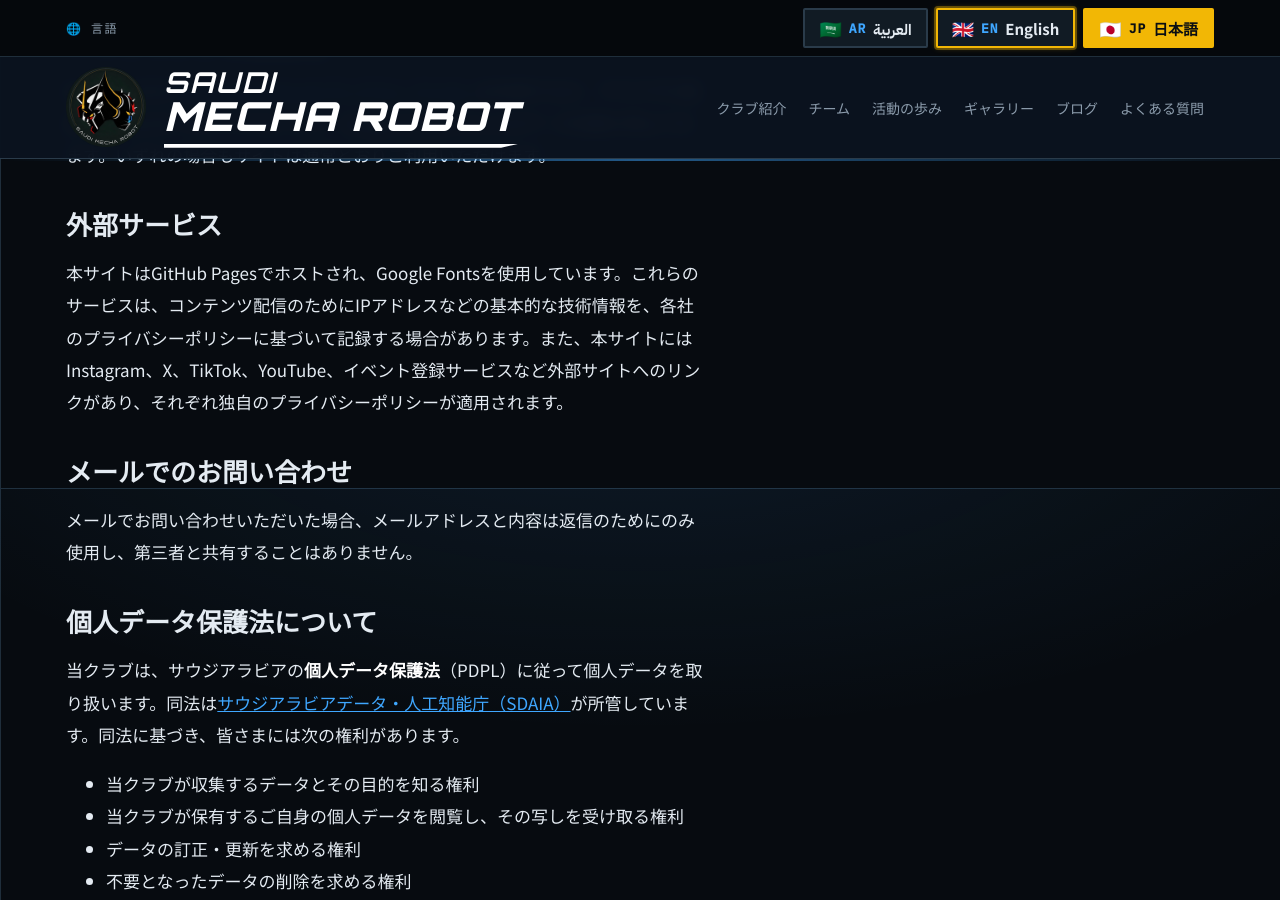
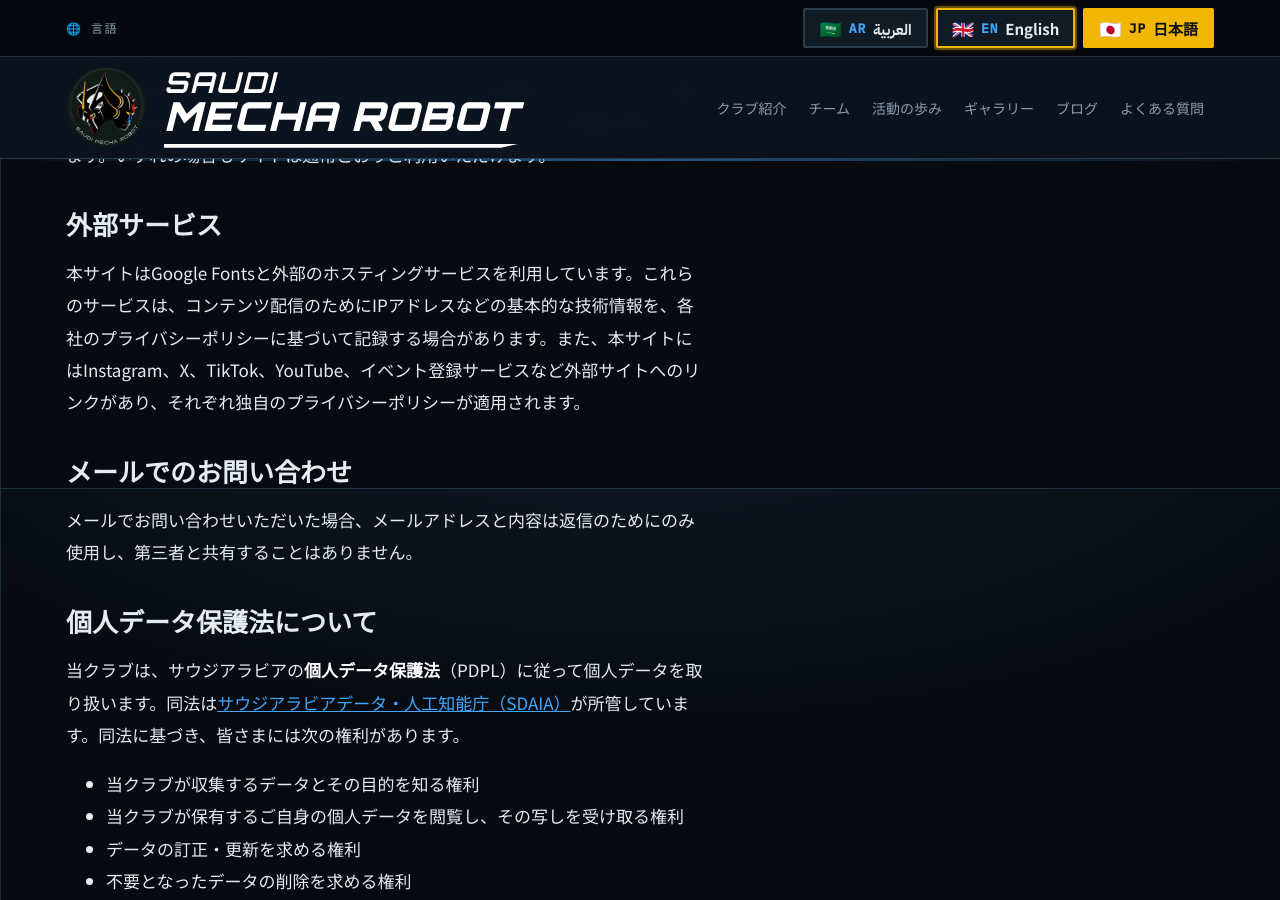
Before and after one commit to SaudiMechaRobot/SaudiMechaRobot.github.io, a Jekyll site: the page built from ja/privacy/index.html, in a window 1280 px wide and 900 px high, scrolled down 1312 px. Built offline with Jekyll 4.4.1, drawn with Linux system fonts in a browser that asks for light colours; some web fonts are replaced.

Commit message:
Add files via upload

```diff
--- a/ja/privacy/index.html
+++ b/ja/privacy/index.html
@@ -35,7 +35,7 @@ description: Saudi Mecha Robot公式サイトにおける訪問者データの
 <p>Google公式の<a href="https://tools.google.com/dlpage/gaoptout?hl=ja" target="_blank" rel="noopener">Google Analyticsオプトアウト アドオン</a>を利用するか、ブラウザの設定でCookieをブロックすることで、Google Analyticsによるデータ収集を停止できます。いずれの場合もサイトは通常どおりご利用いただけます。</p>
 
 <h2>外部サービス</h2>
-<p>本サイトはGitHub Pagesでホストされ、Google Fontsを使用しています。これらのサービスは、コンテンツ配信のためにIPアドレスなどの基本的な技術情報を、各社のプライバシーポリシーに基づいて記録する場合があります。また、本サイトにはInstagram、X、TikTok、YouTube、イベント登録サービスなど外部サイトへのリンクがあり、それぞれ独自のプライバシーポリシーが適用されます。</p>
+<p>本サイトはGoogle Fontsと外部のホスティングサービスを利用しています。これらのサービスは、コンテンツ配信のためにIPアドレスなどの基本的な技術情報を、各社のプライバシーポリシーに基づいて記録する場合があります。また、本サイトにはInstagram、X、TikTok、YouTube、イベント登録サービスなど外部サイトへのリンクがあり、それぞれ独自のプライバシーポリシーが適用されます。</p>
 
 <h2>メールでのお問い合わせ</h2>
 <p>メールでお問い合わせいただいた場合、メールアドレスと内容は返信のためにのみ使用し、第三者と共有することはありません。</p>
```
